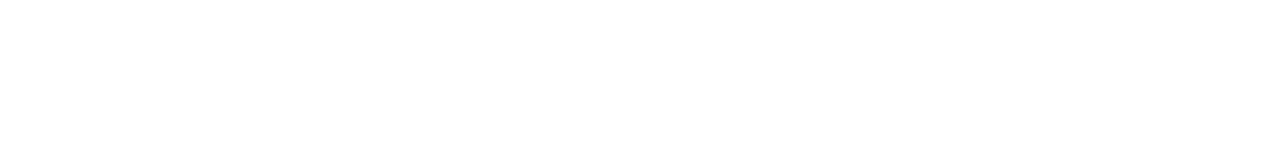
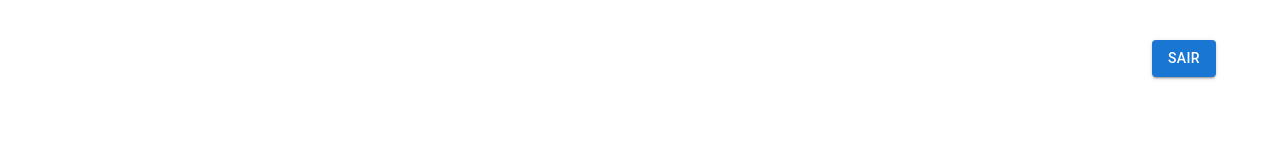
Before and after one commit to thomasroodson/front-audiobook, a Next.js app: page /livros in a window 1280 px wide. Shown: the top 160 px of the page. Built offline with nearby package versions, Linux system fonts and the light colour scheme.

Commit message:
Blocked pages

```diff
--- a/package.json
+++ b/package.json
@@ -15,7 +15,8 @@
     "@mui/icons-material": "^5.14.19",
     "@mui/material": "^5.14.20",
     "@types/js-cookie": "^3.0.6",
-    "js-cookies": "^1.0.4",
+    "axios": "^1.6.2",
+    "js-cookie": "^3.0.5",
     "next": "14.0.3",
     "react": "^18",
     "react-dom": "^18"
--- /dev/null
+++ b/src/Utils/api.ts
@@ -0,0 +1,5 @@
+import axios from "axios";
+
+export const api = axios.create({
+  baseURL: "http://localhost:1337"
+});
--- a/src/app/(inside)/livros/layout.tsx
+++ b/src/app/(inside)/livros/layout.tsx
@@ -1,26 +1,41 @@
 "use client";
-import { checkIsPublicRoute } from "@/app/Utils/Auth";
-import { usePathname } from "next/navigation";
-import { Container } from "@mui/material";
+import { Box, Button, Container } from "@mui/material";
 import { Footer } from "@/app/components/Footer";
-import PrivateRoute from "@/app/components/PrivateRoute";
+import Cookie from "js-cookie";
+import { useRouter } from "next/navigation";
 
 type Props = {
   children: React.ReactNode;
 };
 
 const Layout = ({ children }: Props) => {
-  const pathname = usePathname();
-  const isPublicPage = checkIsPublicRoute(pathname);
+  const router = useRouter();
 
+  const handleLogout = () => {
+    Cookie.remove("AUTH_TOKEN");
+    Cookie.remove("USER");
+    router.push("/login");
+  };
   return (
-    <>
-      <Container component="main">
-        {isPublicPage && children}
-        {!isPublicPage && <PrivateRoute>{children}</PrivateRoute>}
-      </Container>
-      <Footer />
-    </>
+    <html lang="pt-br">
+      <body>
+        <Container>
+          <Box
+            sx={{
+              display: "flex",
+              justifyContent: "end",
+              mt: 5
+            }}
+          >
+            <Button onClick={handleLogout} variant="contained">
+              Sair
+            </Button>
+          </Box>
+          {children}
+        </Container>
+        <Footer />
+      </body>
+    </html>
   );
 };
 
--- a/src/app/(inside)/livros/page.tsx
+++ b/src/app/(inside)/livros/page.tsx
@@ -1,5 +1,4 @@
 "use client";
-
 import { usePathname } from "next/navigation";
 import {
   Card,
@@ -18,7 +17,7 @@ const Page = () => {
   return (
     <Box
       sx={{
-        py: 24,
+        py: 15,
         textAlign: "center"
       }}
     >
--- a/src/app/Utils/Auth.ts
+++ /dev/null
@@ -1,9 +0,0 @@
-import { APP_ROUTES } from "../route";
-
-// Olha as rotas publicas e pirvadas
-
-export const checkIsPublicRoute = (asPath: string) => {
-  const appPublicRoutes = Object.values(APP_ROUTES.public);
-
-  return appPublicRoutes.includes(asPath);
-};
--- a/src/app/Utils/CheckUserAuthenticated.ts
+++ /dev/null
@@ -1,9 +0,0 @@
-import Cookie from "js-cookie";
-
-// Verifica se tem o token
-
-export const checkUSerAuthenticated = () => {
-  const userToken = true;
-
-  return !!userToken;
-};
--- a/src/app/components/PrivateRoute/index.tsx
+++ /dev/null
@@ -1,22 +0,0 @@
-import { redirect, useRouter } from "next/navigation";
-import { ReactNode, useEffect } from "react";
-
-import { APP_ROUTES } from "@/app/route";
-import { checkUSerAuthenticated } from "@/app/Utils/CheckUserAuthenticated";
-
-type PrivateRouteProps = {
-  children: ReactNode;
-};
-
-const PrivateRoute = ({ children }: PrivateRouteProps) => {
-  const isUserAuthenticated = checkUSerAuthenticated();
-
-  return (
-    <>
-      {!isUserAuthenticated && null}
-      {isUserAuthenticated && children}
-    </>
-  );
-};
-
-export default PrivateRoute;
--- a/src/app/route.ts
+++ b/src/app/route.ts
@@ -5,20 +5,3 @@ import { redirect } from "next/navigation";
 export async function GET(request: Request) {
   redirect("/livros");
 }
-
-//Rotas
-
-export const APP_ROUTES = {
-  private: {
-    livros: {
-      name: "/livros"
-    },
-    livro: {
-      name: "/livros/:slug"
-    }
-  },
-  public: {
-    login: "/login",
-    forget: "/login/:slug"
-  }
-};
```
Also changed, not shown: src/app/(login)/login/page.tsx (+24 -4 lines), src/middleware.ts (added, +24 -0 lines), 1 other file (tests, documents, lock files or other folders).
